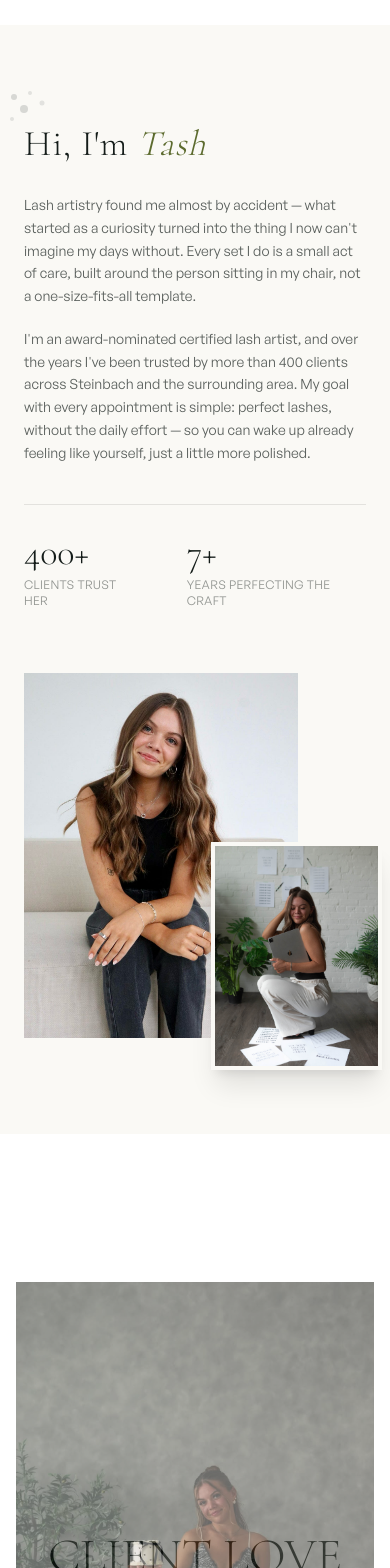
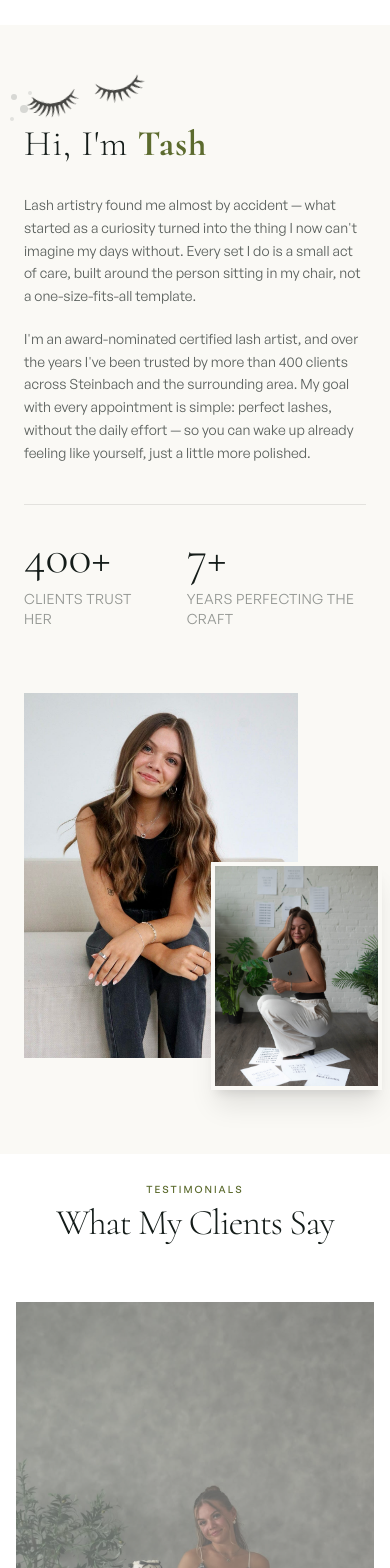
Before and after one commit to hasnainDevX/lashed-by-tash, a React (Vite) app: page /about in a window 390 px wide. Shown: the part 1200-2768 px from the top of the page. Built offline with nearby package versions, Linux system fonts and the light colour scheme.

Commit message:
updated testimonials sections with better cards, improve footer and transfer process section to services

```diff
--- a/src/components/AboutIntro.jsx
+++ b/src/components/AboutIntro.jsx
@@ -2,6 +2,7 @@ import { useEffect, useRef } from "react";
 import gsap from "gsap";
 import { ScrollTrigger } from "gsap/ScrollTrigger";
 import photoMain from "../assets/image2.jpeg";
+import lashes from "../assets/lashes.png";
 import photoSecondary from "../assets/image3.jpeg";
 
 gsap.registerPlugin(ScrollTrigger);
@@ -64,8 +65,10 @@ const AboutIntro = () => {
           <DotCluster className="absolute -left-4 -top-8 md:-left-10" />
 
           <h2 className="font-serif text-4xl font-light leading-tight tracking-wide text-gunmetal md:text-5xl">
-            Hi, I'm <span className="italic text-olive">Tash</span>
+            Hi, I'm <span className="text-olive font-semibold">Tash</span>
           </h2>
+
+          <img src={lashes} alt="Lash extensions" className="absolute z-2 left-0 md:-left-12 -top-24 opacity-75 w-32 -rotate-12" />
 
           <div className="mt-7 max-w-md space-y-5 font-sans text-sm leading-relaxed text-gunmetal/70 md:text-base">
             <p>
@@ -88,11 +91,11 @@ const AboutIntro = () => {
               <div key={stat.label}>
                 <p
                   ref={(el) => (numberRefs.current[i] = el)}
-                  className="font-serif text-4xl font-light text-gunmetal"
+                  className="font-serif text-5xl font-light text-gunmetal"
                 >
                   0{stat.suffix}
                 </p>
-                <p className="mt-1 font-sans text-xs uppercase tracking-wide text-gunmetal/45">
+                <p className="mt-2 font-sans text-sm uppercase tracking-wide text-gunmetal/45">
                   {stat.label}
                 </p>
               </div>
--- a/src/components/HeartStatement.jsx
+++ b/src/components/HeartStatement.jsx
@@ -1,102 +1,123 @@
-import React, { useEffect, useRef } from 'react'
-import gsap from 'gsap'
-import { ScrollTrigger } from 'gsap/ScrollTrigger'
-import portrait from '../assets/image13.jpg'
+import React, { useEffect, useRef } from "react";
+import gsap from "gsap";
+import { ScrollTrigger } from "gsap/ScrollTrigger";
+import portrait from "../assets/image13.jpg";
 
-gsap.registerPlugin(ScrollTrigger)
+gsap.registerPlugin(ScrollTrigger);
 
 const quotes = [
   {
     text: "I can't thank you enough for these lashes — I've put them through so much and still have quite a few standing.",
-    position: 'top-1/2 left-1/2 -translate-x-1/2 -translate-y-1/2 md:top-16 md:left-10 md:translate-x-0 md:translate-y-0',
+    position:
+      "top-1/2 left-1/2 -translate-x-1/2 -translate-y-1/2 md:top-16 md:left-10 md:translate-x-0 md:translate-y-0",
   },
   {
     text: "10/10 recommend. The first visit felt so comfortable, we had so many laughs — you're amazing and made me feel at home right away.",
-    position: 'top-1/2 left-1/2 -translate-x-1/2 -translate-y-1/2 md:top-36 md:right-10 md:left-[unset] md:translate-x-0 md:translate-y-0',
+    position:
+      "top-1/2 left-1/2 -translate-x-1/2 -translate-y-1/2 md:top-36 md:right-10 md:left-[unset] md:translate-x-0 md:translate-y-0",
   },
   {
     text: "Everywhere I've been today I got so many compliments on my lashes. You're the absolute best.",
-    position: 'top-1/2 left-1/2 -translate-x-1/2 -translate-y-1/2 md:bottom-40 md:left-12 md:top-[unset] md:translate-x-0 md:translate-y-0',
+    position:
+      "top-1/2 left-1/2 -translate-x-1/2 -translate-y-1/2 md:bottom-40 md:left-12 md:top-[unset] md:translate-x-0 md:translate-y-0",
   },
   {
     text: "You killed it! Booked my future appointments too — thanks for making the service so comfortable and quick, you're a gem!",
-    position: 'top-1/2 left-1/2 -translate-x-1/2 -translate-y-1/2 md:bottom-16 md:right-12 md:left-[unset] md:top-[unset] md:translate-x-0 md:translate-y-0',
+    position:
+      "top-1/2 left-1/2 -translate-x-1/2 -translate-y-1/2 md:bottom-16 md:right-12 md:left-[unset] md:top-[unset] md:translate-x-0 md:translate-y-0",
   },
   {
-    text: 'The absolute best of the best — doubles as a personal therapist too!',
-    position: 'top-1/2 left-1/2 -translate-x-1/2 -translate-y-1/2 md:top-1/3 md:left-1/3',
+    text: "The absolute best of the best — doubles as a personal therapist too!",
+    position:
+      "top-1/2 left-1/2 -translate-x-1/2 -translate-y-1/2 md:top-1/3 md:left-1/3",
   },
   {
-    text: 'The best way to start your day. You guys mean the world to me.',
-    position: 'top-1/2 left-1/2 -translate-x-1/2 -translate-y-1/2 md:top-1 md:right-10 md:left-[unset] md:translate-x-0 md:translate-y-0',
+    text: "The best way to start your day. You guys mean the world to me.",
+    position:
+      "top-1/2 left-1/2 -translate-x-1/2 -translate-y-1/2 md:top-1 md:right-10 md:left-[unset] md:translate-x-0 md:translate-y-0",
   },
   {
-    text: 'Thanks again for fitting me in! Love the lashes, they are seriously perfect.',
-    position: 'top-1/2 left-1/2 -translate-x-1/2 -translate-y-1/2 md:top-1/2 md:left-1/2',
+    text: "Thanks again for fitting me in! Love the lashes, they are seriously perfect.",
+    position:
+      "top-1/2 left-1/2 -translate-x-1/2 -translate-y-1/2 md:top-1/2 md:left-1/2",
   },
   {
     text: "I need to get them done again — seeing your work all the time makes me want them even more. You're so talented.",
-    position: 'top-1/2 left-1/2 -translate-x-1/2 -translate-y-1/2 md:top-12 md:right-1/2 md:left-[unset] md:translate-x-0 md:translate-y-0',
+    position:
+      "top-1/2 left-1/2 -translate-x-1/2 -translate-y-1/2 md:top-12 md:right-1/2 md:left-[unset] md:translate-x-0 md:translate-y-0",
   },
-]
+];
 
 const HeartStatement = () => {
-  const wrapperRef = useRef(null)
-  const pinRef = useRef(null)
-  const cardRefs = useRef([])
+  const wrapperRef = useRef(null);
+  const pinRef = useRef(null);
+  const cardRefs = useRef([]);
 
   useEffect(() => {
     const ctx = gsap.context(() => {
-      const cards = cardRefs.current
-      const OFF_SCREEN = 900
+      const cards = cardRefs.current;
+      const OFF_SCREEN = 900;
 
       const jitter = cards.map(() => ({
         x: gsap.utils.random(-40, 40),
-      }))
+      }));
 
-      gsap.set(cards, { y: OFF_SCREEN, opacity: 1 })
+      gsap.set(cards, { y: OFF_SCREEN, opacity: 1 });
 
       const tl = gsap.timeline({
         scrollTrigger: {
           trigger: wrapperRef.current,
-          start: 'top top',
-          end: '+=3200',
+          start: "top top",
+          end: "+=3200",
           pin: pinRef.current,
           scrub: 1,
         },
-      })
+      });
 
       tl.to(cards, {
         y: 0,
         x: (i) => jitter[i].x,
         duration: 1.2,
-        stagger: { each: 0.3, from: 'random' },
-        ease: 'power2.out',
-      })
+        stagger: { each: 0.3, from: "random" },
+        ease: "power2.out",
+      });
 
-      tl.to({}, { duration: 1 })
+      tl.to({}, { duration: 1 });
 
-      const exitTargets = cards.slice(0, -1)
+      const exitTargets = cards.slice(0, -1);
       tl.to(exitTargets, {
         y: -OFF_SCREEN,
         duration: 1.2,
-        stagger: { each: 0.25, from: 'random' },
-        ease: 'power2.in',
-      })
-    }, wrapperRef)
+        stagger: { each: 0.25, from: "random" },
+        ease: "power2.in",
+      });
+    }, wrapperRef);
 
-    return () => ctx.revert()
-  }, [])
+    return () => ctx.revert();
+  }, []);
 
   return (
     <section ref={wrapperRef} className="relative w-full">
+      {/* <h2 className="md:hidden block font-serif text-4xl font-extralight uppercase text-gunmetal md:text-5xl">
+          What My<span className="italic">Client</span> Say
+        </h2> */}
       <div
         ref={pinRef}
         className="relative flex h-screen w-full items-center justify-center overflow-hidden px-4"
       >
+        {/* Real section heading — does not affect layout or GSAP */}
+        <div className="block md:hidden pointer-events-none absolute left-1/2 top-7 z-[15] w-full -translate-x-1/2 px-6 text-center md:top-10">
+          <p className="font-sans text-[10px] font-medium uppercase tracking-[0.2em] text-olive">
+            Testimonials
+          </p>
+
+          <h2 className="mt-2 font-serif text-4xl font-light leading-none tracking-[-0.03em] text-gunmetal md:text-6xl">
+            What My Clients Say
+          </h2>
+        </div>
         {/* Ghost heading — same treatment as "PROCESS", sized to bleed off the photo's edges */}
         <span
-          className="pointer-events-none absolute z-0 select-none whitespace-nowrap font-serif text-[3rem] font-light uppercase leading-none text-gunmetal md:text-[12rem]"
+          className="pointer-events-none absolute z-0 select-none whitespace-nowrap font-serif text-[3rem] font-light uppercase leading-none text-gunmetal md:text-[12rem] md:block hidden"
           aria-hidden="true"
         >
           Client Love
@@ -109,19 +130,50 @@ const HeartStatement = () => {
         />
 
         {quotes.map((quote, i) => (
-          <div
+          <article
             key={quote.text}
             ref={(el) => (cardRefs.current[i] = el)}
-            className={`absolute z-20 w-64 border border-gunmetal/10 bg-olive p-6 text-white shadow-xl md:w-80 ${quote.position}`}
+            className={`absolute z-20 w-64 overflow-hidden border border-olive/20 bg-bone p-6 text-gunmetal shadow-[0_18px_45px_rgba(20,28,25,0.14)] md:w-80 md:p-7 ${quote.position}`}
           >
-            <p className="font-serif text-base italic leading-relaxed md:text-lg">
-              {quote.text}
-            </p>
-          </div>
+            {/* Small olive edge */}
+            <div
+              aria-hidden="true"
+              className="absolute inset-y-0 left-0 w-[3px] bg-olive"
+            />
+
+            {/* Abstract outline shapes */}
+            <div
+              aria-hidden="true"
+              className={`pointer-events-none absolute h-40 w-40 rounded-full border border-olive/20 ${
+                i % 2 === 0 ? "-right-16 -top-16" : "-bottom-20 -right-14"
+              }`}
+            />
+
+            <div
+              aria-hidden="true"
+              className={`pointer-events-none absolute h-20 w-32 rounded-[50%] border border-[#A88B3F]/25 ${
+                i % 2 === 0 ? "-bottom-10 -left-10" : "-left-12 -top-10"
+              }`}
+            />
+
+            <div className="relative">
+              <div className="flex items-center justify-between">
+                <span className="font-sans text-[9px] font-medium uppercase tracking-[0.18em] text-olive">
+                  Client Note
+                </span>
+
+                <span className="h-px w-8 bg-[#A88B3F]/60" />
+              </div>
+
+              <p className="mt-5 font-serif text-[1.05rem] font-light leading-[1.5] text-gunmetal md:text-lg">
+                {quote.text}
+              </p>
+            </div>
+          </article>
         ))}
       </div>
     </section>
-  )
-}
+  );
+};
 
-export default HeartStatement
+export default HeartStatement;
--- a/src/pages/Home.jsx
+++ b/src/pages/Home.jsx
@@ -1,14 +1,13 @@
+import FAQ from '../components/FAQ';
+import FinalCTA from '../components/FinalCta';
+import Footer from '../components/Footer';
+import Gallery from '../components/Gallery';
+import HeartStatement from '../components/HeartStatement';
 import Hero from '../components/Hero';
+import InstagramFeed from '../components/InstagramFeed';
 import Marquee from '../components/Marquee';
 import MeetTash from '../components/MeetTash';
-import HeartStatement from '../components/HeartStatement';
 import Services from '../components/Services';
-import Gallery from '../components/Gallery';
-import Process from '../components/Process';
-import FAQ from '../components/FAQ';
-import FinalCTA from '../components/FinalCta';
-import InstagramFeed from '../components/InstagramFeed';
-import Footer from '../components/Footer';
 
 export default function Home() {
   return (
@@ -19,7 +18,6 @@ export default function Home() {
       <Gallery />
       <Services />
       <HeartStatement />
-      <Process />
       <FAQ />
       <FinalCTA />
       <InstagramFeed/>
--- a/src/pages/ServicesPage.jsx
+++ b/src/pages/ServicesPage.jsx
@@ -1,12 +1,14 @@
 import Pricing from '../components/Pricing';
 import ServicesHero from '../components/ServicesHero';
 import Footer from '../components/Footer';
+import Process from '../components/Process';
 
 export default function ServicesPage() {
   return (
     <main>
       <ServicesHero/>
       <Pricing />
+      <Process />
       <Footer/>
     </main>
   );
```
Also changed, not shown: src/components/Footer.jsx (+15 -7 lines), src/pages/AboutPage.jsx (+4 -6 lines).
